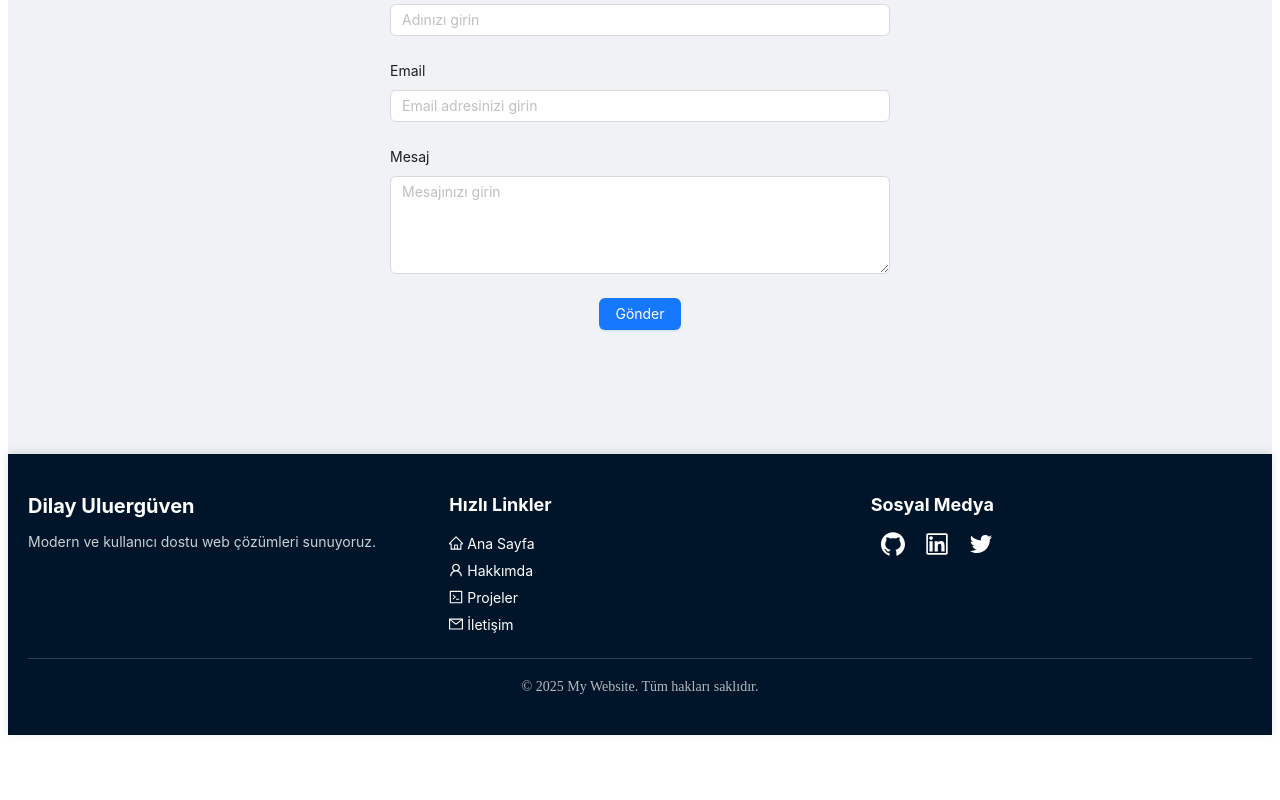
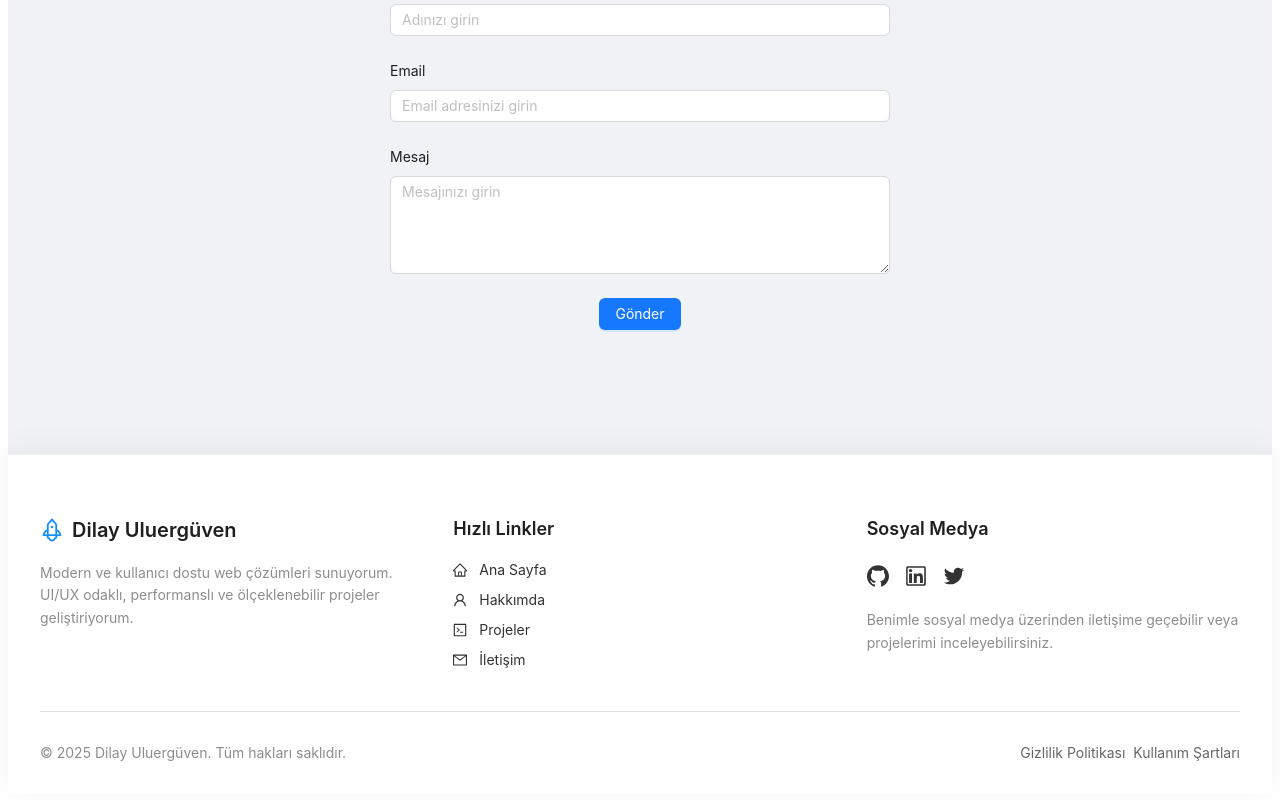
Before and after one commit to dilayuluerguven/My-Website, a React (Vite) app in the folder client/: page / in a window 1280 px wide. Shown: the part 1883-2683 px from the top of the page. Before the commit the page ends 2626 px from the top, so only its background shows below. Built offline with nearby package versions, Linux system fonts and the light colour scheme.

Commit message:
Improve and update footer

```diff
--- a/client/src/components/Footer.jsx
+++ b/client/src/components/Footer.jsx
@@ -1,5 +1,5 @@
 import React from 'react';
-import { Layout, Row, Col, Divider } from 'antd';
+import { Layout, Row, Col, Divider, Typography, Space } from 'antd';
 import {
   HomeOutlined,
   UserOutlined,
@@ -7,73 +7,94 @@ import {
   MailOutlined,
   GithubOutlined,
   LinkedinOutlined,
-  TwitterOutlined
+  TwitterOutlined,
+  RocketOutlined
 } from '@ant-design/icons';
 
 const { Footer } = Layout;
+const { Text, Link } = Typography;
 
 export default function AppFooter() {
   const currentYear = new Date().getFullYear();
 
   return (
     <Footer style={{
-      background: '#001529',
-      color: '#fff',
-      padding: '40px 20px',
-      boxShadow: '0 -2px 10px rgba(0, 0, 0, 0.1)'
+      background: '#fff',
+      color: '#333',
+      padding: '60px 20px 30px',
+      boxShadow: '0 -5px 30px rgba(0, 0, 0, 0.05)',
+      borderTop: '1px solid #f0f0f0'
     }}>
-      <Row justify="center" gutter={[40, 20]}>
+      <div style={{ maxWidth: '1200px', margin: '0 auto' }}>
+        <Row justify="space-between" gutter={[40, 30]}>
           <Col xs={24} md={8}>
-          <div style={{ fontSize: '20px', fontWeight: 'bold', marginBottom: '15px' }}>
-            Dilay Uluergüven
-          </div>
-          <p style={{ opacity: 0.8 }}>
-            Modern ve kullanıcı dostu web çözümleri sunuyoruz.
-          </p>
+            <Space direction="vertical" size="middle">
+              <Space align="center">
+                <RocketOutlined style={{ fontSize: '24px', color: '#1890ff' }} />
+                <Text strong style={{ fontSize: '20px' }}>Dilay Uluergüven</Text>
+              </Space>
+              <Text type="secondary" style={{ lineHeight: 1.6 }}>
+                Modern ve kullanıcı dostu web çözümleri sunuyorum. UI/UX odaklı, performanslı ve ölçeklenebilir projeler geliştiriyorum.
+              </Text>
+            </Space>
           </Col>
 
           <Col xs={24} md={8}>
-          <div style={{ fontSize: '18px', fontWeight: 'bold', marginBottom: '15px' }}>
-            Hızlı Linkler
-          </div>
-          <div style={{ display: 'flex', flexDirection: 'column' }}>
-            <a href="#home" style={{ color: '#fff', margin: '5px 0', transition: 'color 0.3s' }}>
-              <HomeOutlined /> Ana Sayfa
-            </a>
-            <a href="#about" style={{ color: '#fff', margin: '5px 0', transition: 'color 0.3s' }}>
-              <UserOutlined /> Hakkımda
-            </a>
-            <a href="#projects" style={{ color: '#fff', margin: '5px 0', transition: 'color 0.3s' }}>
-              <CodeOutlined /> Projeler
-            </a>
-            <a href="#contact" style={{ color: '#fff', margin: '5px 0', transition: 'color 0.3s' }}>
-              <MailOutlined /> İletişim
-            </a>
-          </div>
+            <Space direction="vertical" size="middle">
+              <Text strong style={{ fontSize: '18px' }}>Hızlı Linkler</Text>
+              <Space direction="vertical" size="small">
+                <Link href="#home" style={{ color: '#333', display: 'block', transition: 'all 0.3s' }}>
+                  <HomeOutlined style={{ marginRight: '8px' }} /> Ana Sayfa
+                </Link>
+                <Link href="#about" style={{ color: '#333', display: 'block', transition: 'all 0.3s' }}>
+                  <UserOutlined style={{ marginRight: '8px' }} /> Hakkımda
+                </Link>
+                <Link href="#projects" style={{ color: '#333', display: 'block', transition: 'all 0.3s' }}>
+                  <CodeOutlined style={{ marginRight: '8px' }} /> Projeler
+                </Link>
+                <Link href="#contact" style={{ color: '#333', display: 'block', transition: 'all 0.3s' }}>
+                  <MailOutlined style={{ marginRight: '8px' }} /> İletişim
+                </Link>
+              </Space>
+            </Space>
           </Col>
 
           <Col xs={24} md={8}>
-          <div style={{ fontSize: '18px', fontWeight: 'bold', marginBottom: '15px' }}>
-            Sosyal Medya
-          </div>
-          <div style={{ fontSize: '24px' }}>
-            <a href="https://github.com" target="_blank" rel="noopener noreferrer" style={{ color: '#fff', margin: '0 10px', transition: 'color 0.3s' }}>
+            <Space direction="vertical" size="middle">
+              <Text strong style={{ fontSize: '18px' }}>Sosyal Medya</Text>
+              <Space size="middle">
+                <Link href="https://github.com" target="_blank" style={{ color: '#333', fontSize: '22px' }}>
                   <GithubOutlined />
-            </a>
-            <a href="https://linkedin.com" target="_blank" rel="noopener noreferrer" style={{ color: '#fff', margin: '0 10px', transition: 'color 0.3s' }}>
+                </Link>
+                <Link href="https://linkedin.com" target="_blank" style={{ color: '#333', fontSize: '22px' }}>
                   <LinkedinOutlined />
-            </a>
-            <a href="https://twitter.com" target="_blank" rel="noopener noreferrer" style={{ color: '#fff', margin: '0 10px', transition: 'color 0.3s' }}>
+                </Link>
+                <Link href="https://twitter.com" target="_blank" style={{ color: '#333', fontSize: '22px' }}>
                   <TwitterOutlined />
-            </a>
-          </div>
+                </Link>
+              </Space>
+              <Text type="secondary" style={{ lineHeight: 1.6 }}>
+                Benimle sosyal medya üzerinden iletişime geçebilir veya projelerimi inceleyebilirsiniz.
+              </Text>
+            </Space>
           </Col>
         </Row>
 
-      <Divider style={{ backgroundColor: 'rgba(255, 255, 255, 0.2)', margin: '20px 0' }} />
+        <Divider style={{ margin: '40px 0 30px', backgroundColor: '#f0f0f0' }} />
 
-      <div style={{ textAlign: 'center', opacity: 0.7 }}>
-        &copy; {currentYear} My Website. Tüm hakları saklıdır.
+        <Row justify="space-between" align="middle">
+          <Col>
+            <Text type="secondary">
+              &copy; {currentYear} Dilay Uluergüven. Tüm hakları saklıdır.
+            </Text>
+          </Col>
+          <Col>
+            <Space>
+              <Link href="#" style={{ color: '#666' }}>Gizlilik Politikası</Link>
+              <Link href="#" style={{ color: '#666' }}>Kullanım Şartları</Link>
+            </Space>
+          </Col>
+        </Row>
       </div>
     </Footer>
   );
```
Lines whose indentation alone changed are shown as unchanged.
